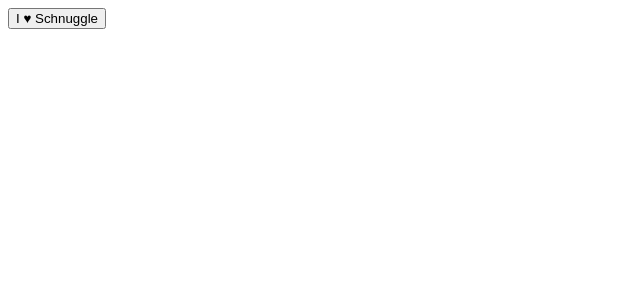
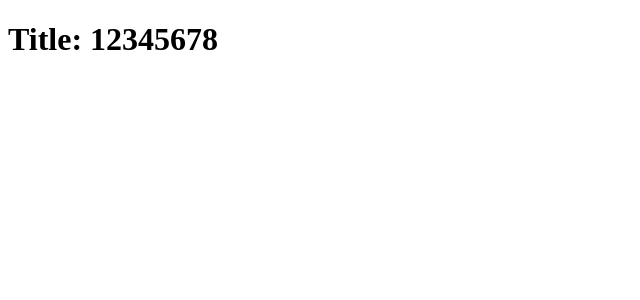
Before and after one commit to charlottebrf/EggHeadReact, a React (Create React App) app in the folder react-app/: page / in a window 1280 px wide. Shown: the top 300 px of the page, without its empty margins (0-640 px from the left). Built offline with nearby package versions, Linux system fonts and the light colour scheme.

Commit message:
[Charlotte] Adds in the custom proptype validation for React Components

```diff
--- a/react-app/src/App.js
+++ b/react-app/src/App.js
@@ -1,16 +1,22 @@
 import React from 'react';
+import PropTypes from 'prop-types';
 
 class App extends React.Component {
     render() {
-        return <Button>I <Heart /> Schnuggle</Button>
+        return <Title text="12345678"/>
     }
 }
 
-const Button = (props) => <button>{props.children}</button>
+const Title = (props) => <h1>Title: {props.text}</h1>
 
-class Heart extends React.Component {
-    render() {
-        return <span>&hearts;</span>
+Title.propTypes = {
+    text(props, propName, component) {
+        if (!(propName in props)) {
+            return new Error(`missing ${propName}`)
+        }
+        if (props[propName].length < 6) {
+            return new Error(`${propName} was too short`)
+        }
     }
 }
 
```
